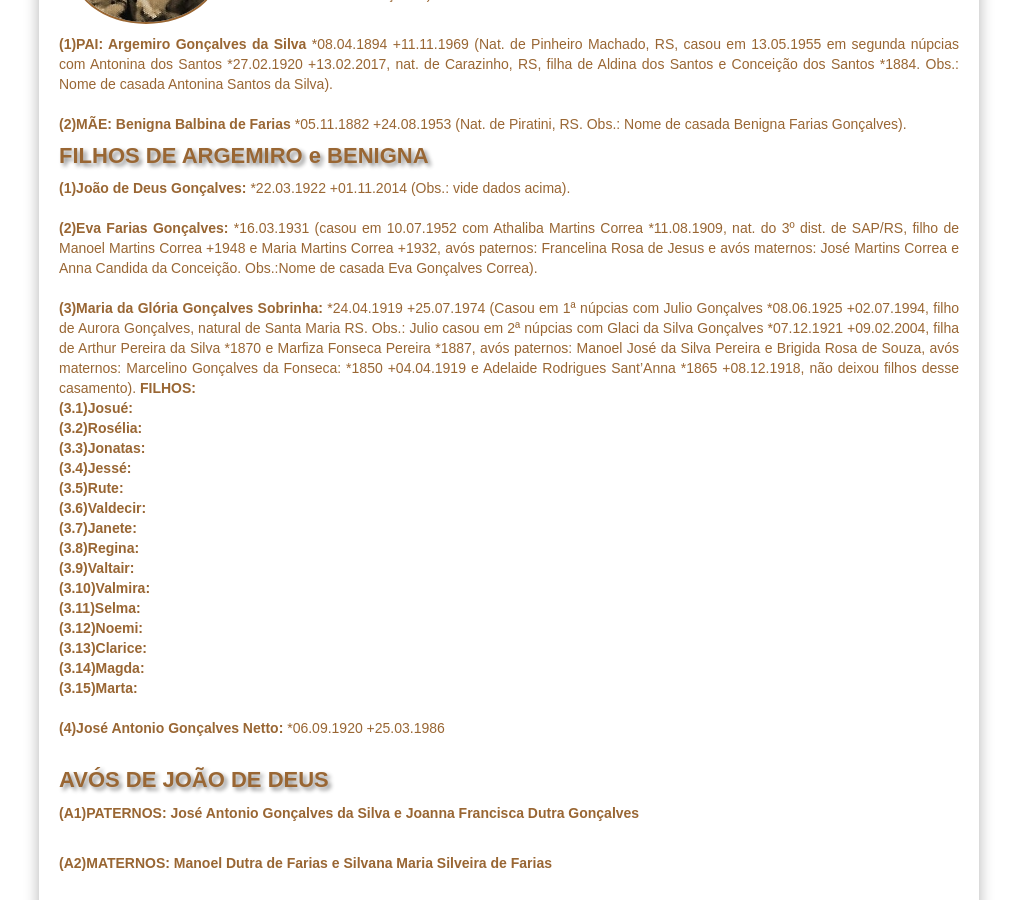
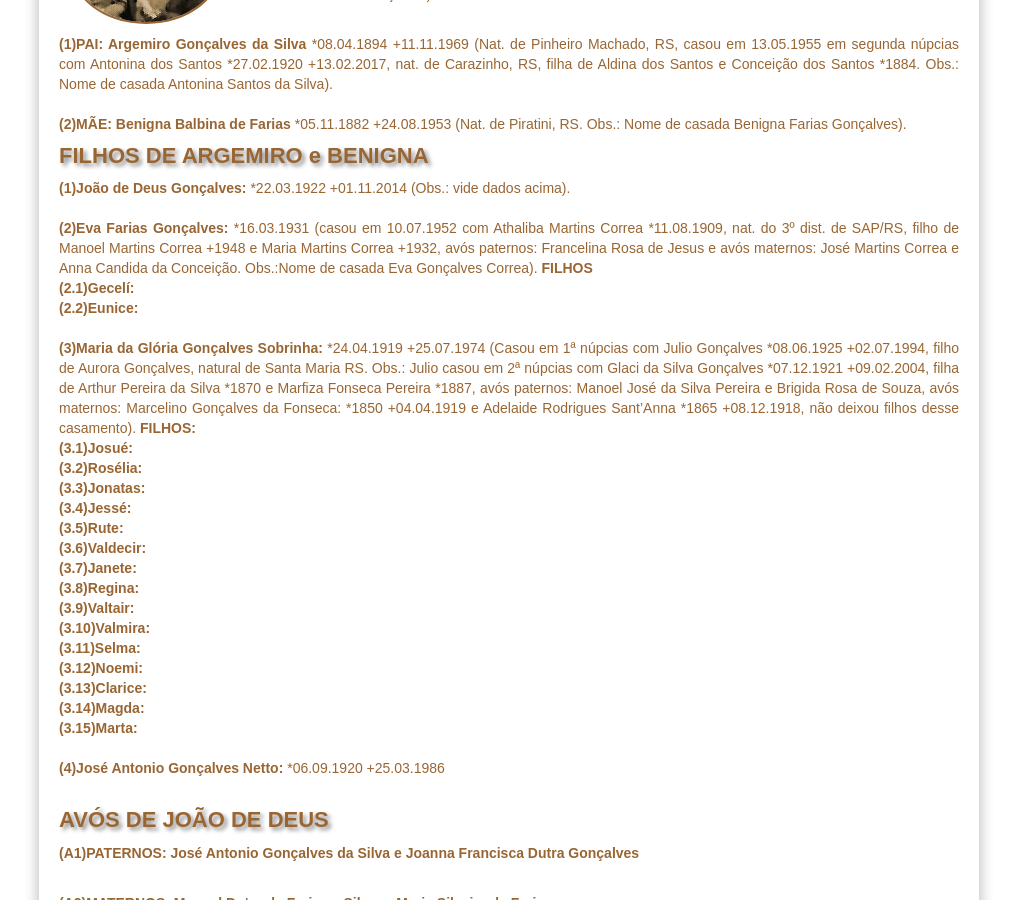
Before and after one commit to claudiovargas1955/claudiovargas1955.github.io, a Jekyll site: the page built from _pages/familia-gonçalves.html, in a window 1280 px wide and 900 px high, scrolled down 500 px. Shown: the whole window, without its empty margins (131-1148 px from the left). Built offline with Jekyll 4.4.1, drawn with Linux system fonts in a browser that asks for light colours; some web fonts are replaced.

Commit message:
Update familia-gonçalves.html

```diff
--- a/_pages/familia-gonçalves.html
+++ b/_pages/familia-gonçalves.html
@@ -110,7 +110,9 @@ Santos *27.02.1920 +13.02.2017, nat. de Carazinho, RS, filha de Aldina dos Santo
 
 <b>(2)Eva Farias Gonçalves: </b>*16.03.1931 (casou em 10.07.1952 com Athaliba Martins Correa *11.08.1909, nat. do 3º dist. de SAP/RS, filho de Manoel
 Martins Correa +1948 e Maria Martins Correa +1932, avós paternos: Francelina Rosa de Jesus e avós maternos: José Martins Correa e Anna Candida da Conceição.
-Obs.:Nome de casada Eva Gonçalves Correa). <br><br>
+Obs.:Nome de casada Eva Gonçalves Correa). <b>FILHOS</b><br>
+  <b>(2.1)Gecelí: </b><br>
+  <b>(2.2)Eunice: </b><br><br>
 
 <b>(3)Maria da Glória Gonçalves Sobrinha: </b>*24.04.1919 +25.07.1974 (Casou em 1ª núpcias com Julio Gonçalves *08.06.1925 +02.07.1994, filho de Aurora Gonçalves,
 natural de Santa Maria RS. Obs.: Julio casou em 2ª núpcias com Glaci da Silva Gonçalves *07.12.1921 +09.02.2004, filha de Arthur Pereira da Silva *1870 e Marfiza
```
